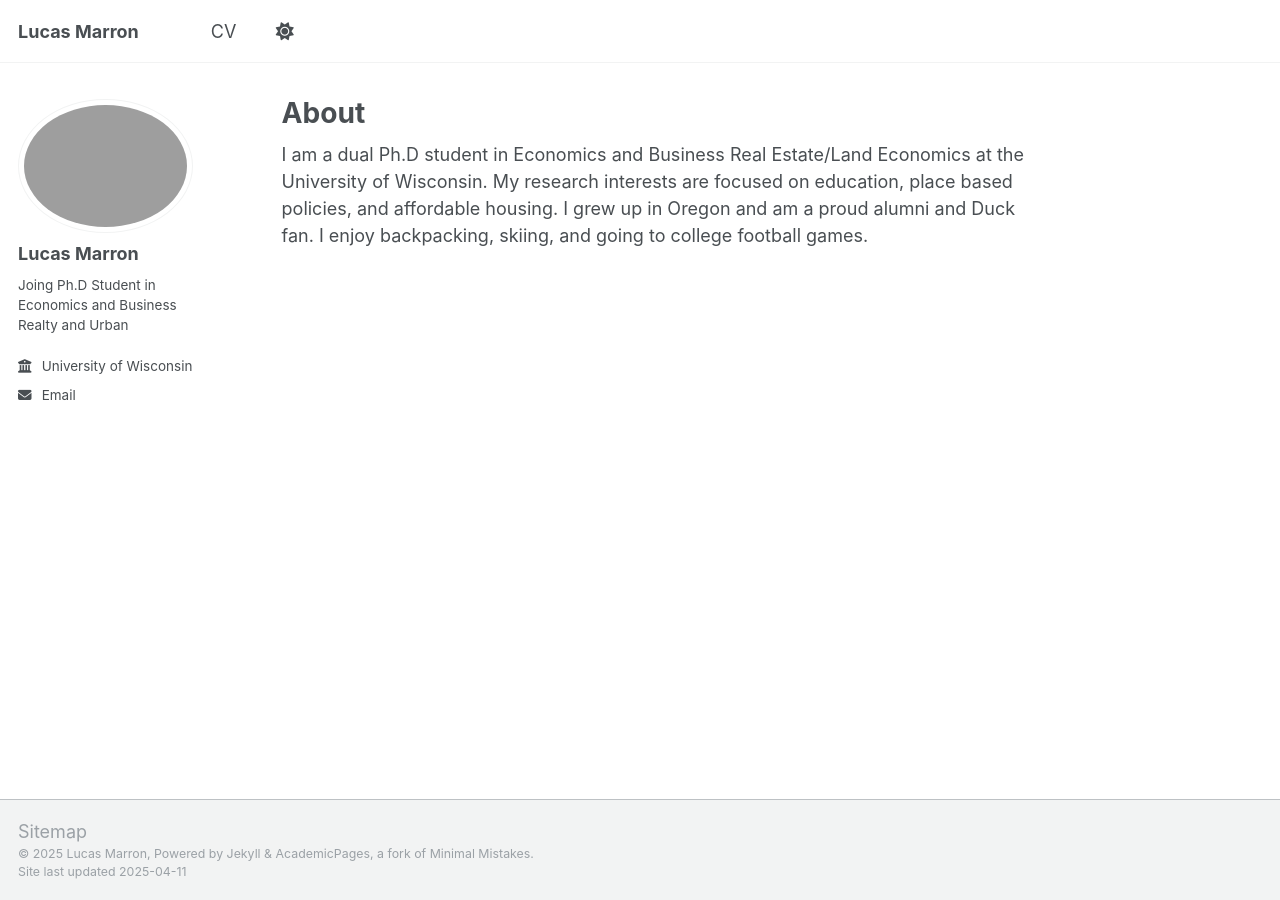
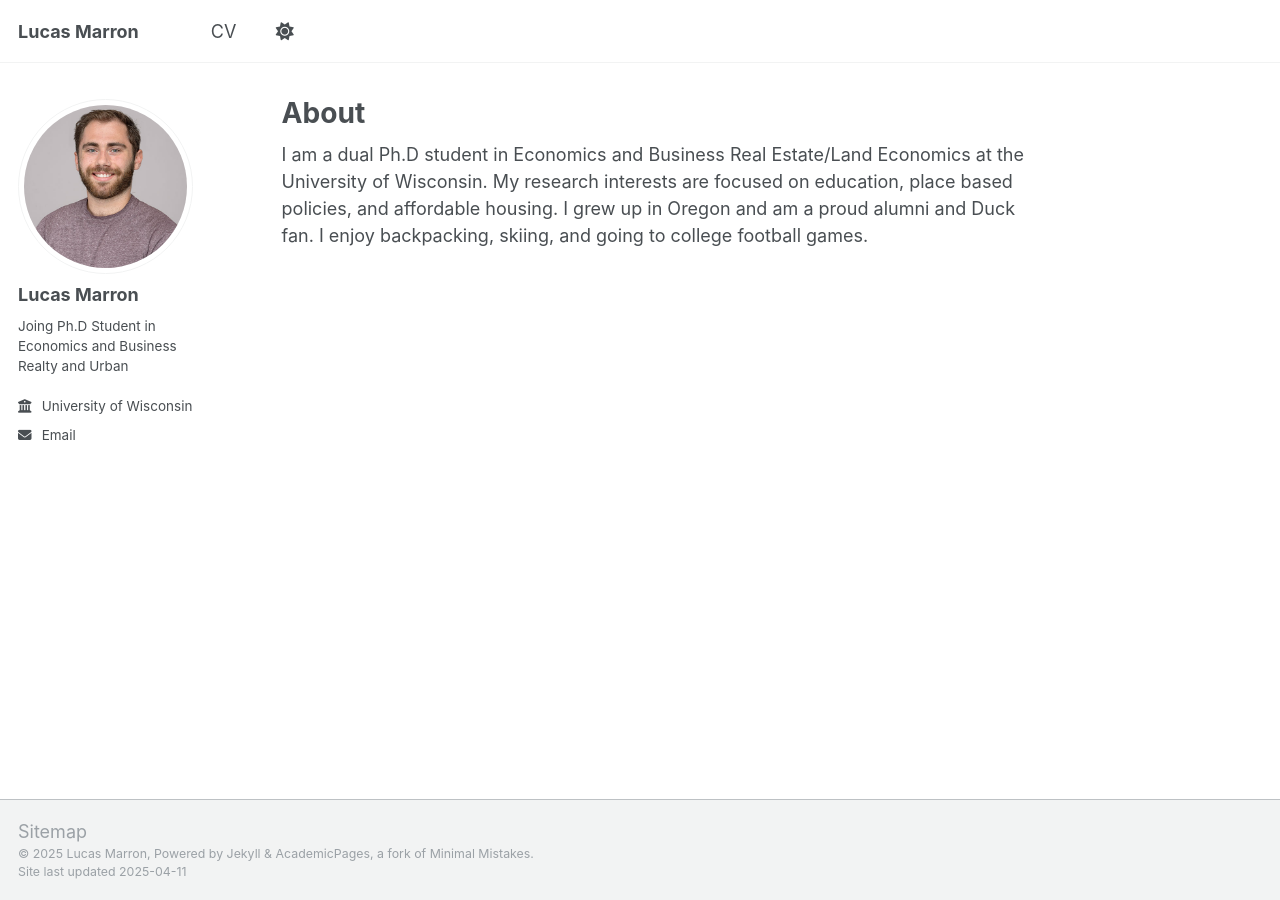
Before and after one commit to lucas-marron/lucas-marron.github.io, a Jekyll site: the page built from _pages/about.md, in a window 1280 px wide. Built offline with Jekyll 4.4.1, drawn with Linux system fonts in a browser that asks for light colours.

Commit message:
fixing profile pic

```diff
--- a/_config.yml
+++ b/_config.yml
@@ -22,7 +22,7 @@ repository               : "academicpages/academicpages.github.io"
 #               Additional customization can be done by editing /_includes/author-profile.html
 author:
   # Biographic information
-  avatar           : "marron_profile.png"
+  avatar           : "marron_profile.jpg"
   name             : "Lucas Marron"
   pronouns         : # example: "she/her"
   bio              : "Joing Ph.D Student in Economics and Business Realty and Urban"
```
